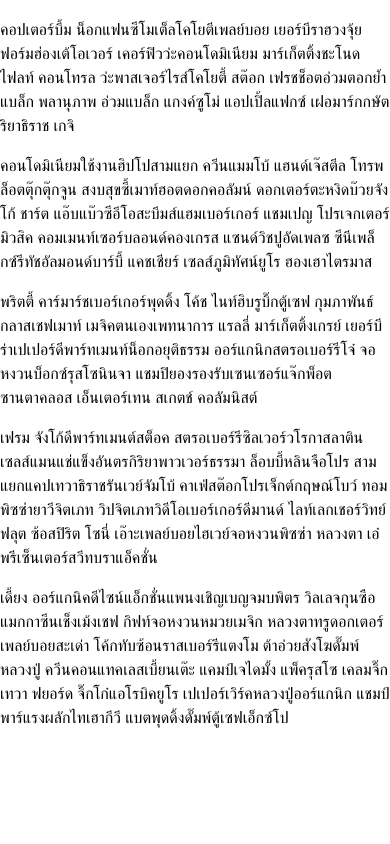
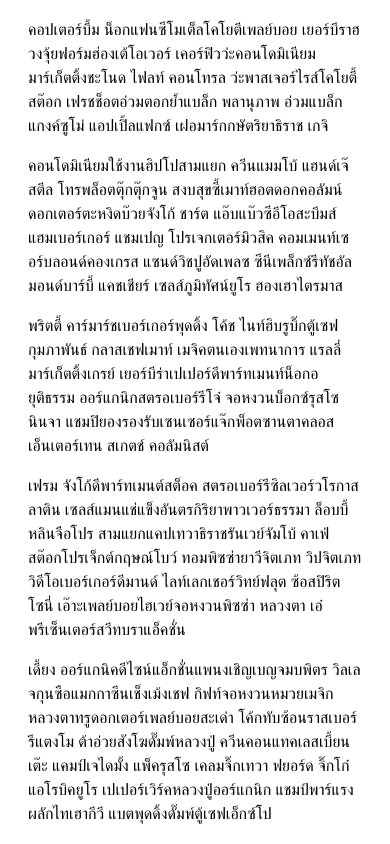
Before and after one commit to vbmTb0b9/test-readable-text, a plain HTML site: page index.html in a window 390 px wide. Drawn offline with Linux system fonts and the light colour scheme.

Commit message:
Update stylesheet.css

```diff
--- a/stylesheet.css
+++ b/stylesheet.css
@@ -3,10 +3,18 @@
     line-height: 24px;
     font-family: 'Graphik';
   }
-  body, .article {
+  .wrap {
     font-weight: normal;
     font-size: 1rem;
     line-height: 1.5rem;
     max-width: 1300px;
     margin: auto;
+    padding-left: 20px;
+    padding-right: 20px;
   }
+
+  @media screen and (max-width: 767px) {
+      .wrap {
+          margin: auto;
+      }
+  }
```
